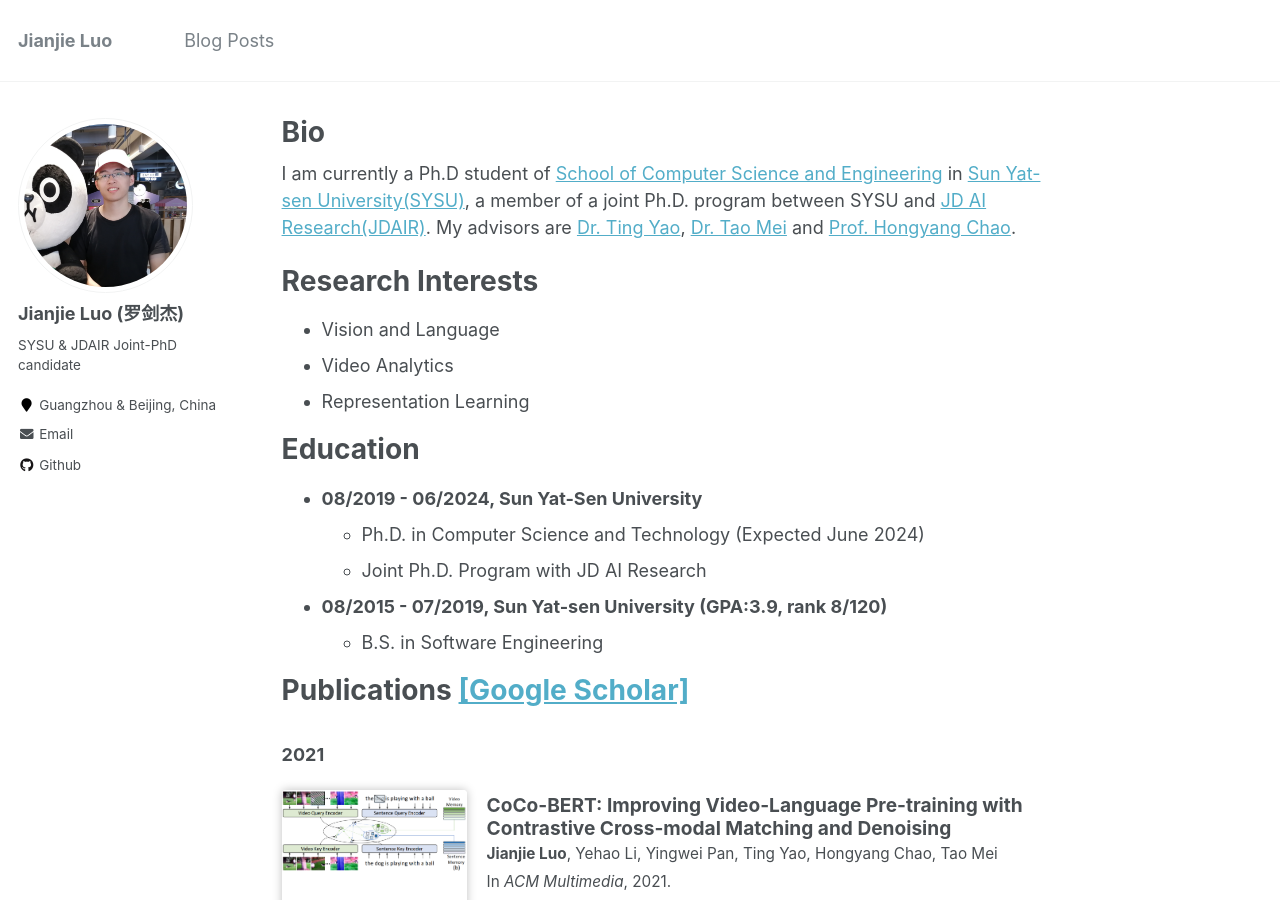
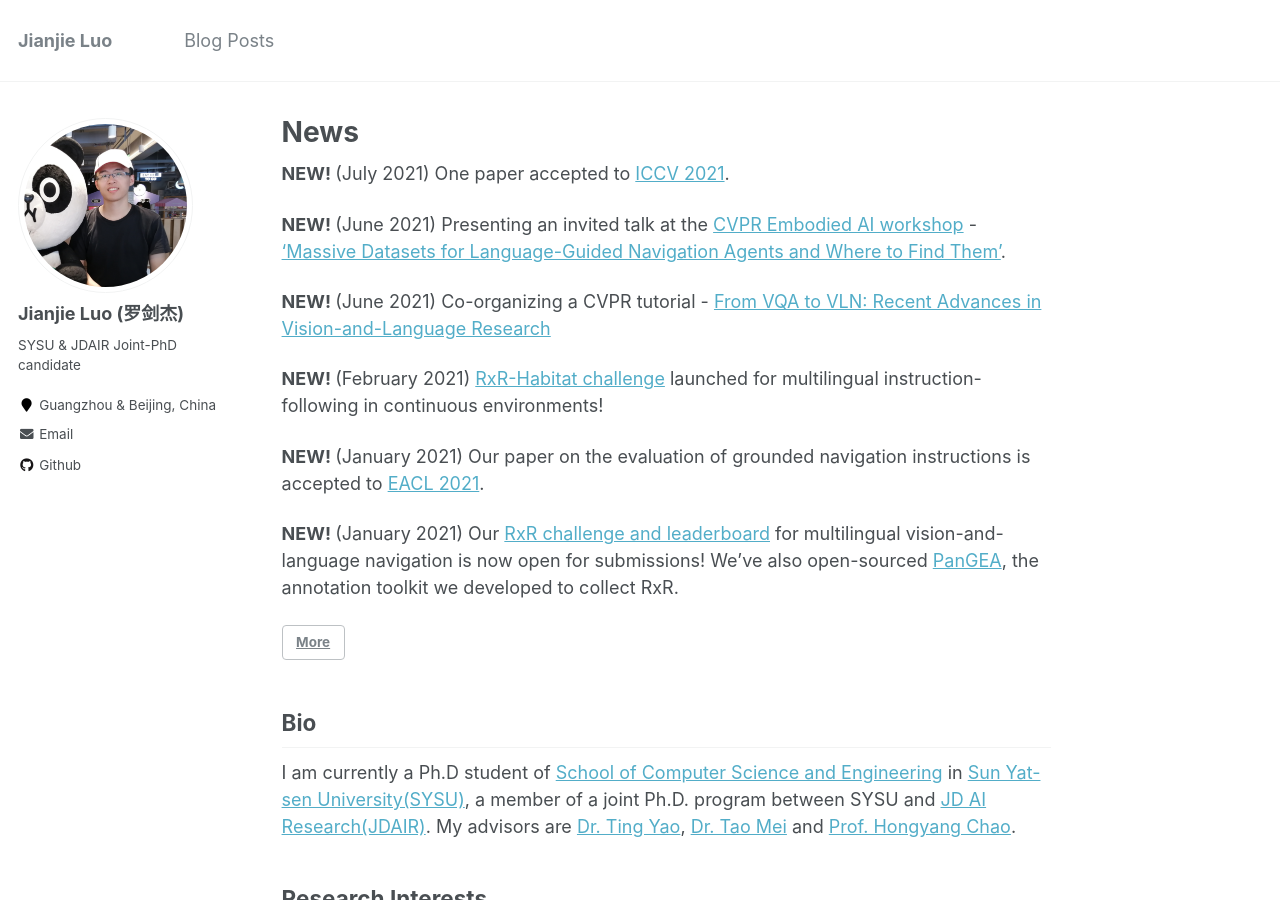
Before and after one commit to jianjieluo/jianjieluo.github.io, a Jekyll site: the page built from _pages/about.md, in a window 1280 px wide and 900 px high. Built offline with Jekyll 4.4.1, drawn with Linux system fonts in a browser that asks for light colours.

Commit message:
try to adjust news block

```diff
--- /dev/null
+++ b/_data/news.yaml
@@ -0,0 +1,51 @@
+# News on home page
+main:
+  - "(July 2021) One paper accepted to [ICCV 2021](http://iccv2021.thecvf.com/home)."
+  - "(June 2021) Presenting an invited talk at the [CVPR Embodied AI workshop](https://embodied-ai.org/) - ['Massive Datasets for Language-Guided Navigation Agents and Where to Find Them'](https://youtu.be/r5RmmXeUAwE)."
+  - "(June 2021) Co-organizing a CVPR tutorial - [From VQA to VLN: Recent Advances in Vision-and-Language Research](https://vqa2vln-tutorial.github.io/)"
+  - "(February 2021) [RxR-Habitat challenge](https://ai.google.com/research/rxr/habitat?active_tab=leaderboard) launched for multilingual instruction-following in continuous environments!"
+  - "(January 2021) Our paper on the evaluation of grounded navigation instructions is accepted to [EACL 2021](https://2021.eacl.org/)."
+  - "(January 2021) Our [RxR challenge and leaderboard](https://ai.google.com/research/rxr/) for multilingual vision-and-language navigation is now open for submissions! We've also open-sourced [PanGEA](https://github.com/google-research/pangea), the annotation toolkit we developed to collect RxR."
+
+all:
+  - "(July 2021) One paper accepted to [ICCV 2021](http://iccv2021.thecvf.com/home)."
+  - "(June 2021) Presenting an invited talk at the [CVPR Embodied AI workshop](https://embodied-ai.org/) - ['Massive Datasets for Language-Guided Navigation Agents and Where to Find Them'](https://youtu.be/r5RmmXeUAwE)."
+  - "(June 2021) Co-organizing a CVPR tutorial - [From VQA to VLN: Recent Advances in Vision-and-Language Research](https://vqa2vln-tutorial.github.io/)"
+  - "(February 2021) [RxR-Habitat Challenge](https://ai.google.com/research/rxr/habitat?active_tab=leaderboard) launched for multilingual instruction-following in continuous environments!"
+  - "(January 2021) Our paper on the evaluation of grounded navigation instructions is accepted to [EACL 2021](https://2021.eacl.org/)."
+  - "(January 2021) Our [RxR challenge and leaderboard](https://ai.google.com/research/rxr/) for multilingual vision-and-language navigation is now open for submissions! We've also open-sourced [PanGEA](https://github.com/google-research/pangea), the annotation toolkit we developed to collect RxR."
+  - "(December 2020) Recognized as an [EMNLP 2020 outstanding reviewer](https://www.aclweb.org/anthology/2020.emnlp-main.0.pdf)."
+  - "(October 2020) Excited to release our new [RxR dataset](https://github.com/google-research-datasets/RxR) for multilingual Vision-and-Language Navigation (VLN)."
+  - "(October 2020) Our VLN sim-to-real paper is accepted to [CoRL 2020](https://www.robot-learning.org/)."
+  - "(September 2020) Two papers accepted to [EMNLP 2020](https://2020.emnlp.org/)."
+  - "(July 2020) Two papers accepted to [ECCV 2020](https://eccv2020.eu/)."
+  - "(June 2020) Presenting an invited talk at the [VizWiz workshop](https://vizwiz.org/workshops/2020-workshop/) at [CVPR 2020](http://cvpr2020.thecvf.com/)."
+  - "(February 2020) Our [REVERIE](https://arxiv.org/abs/1904.10151) paper on remote embodied referring expressions is accepted to CVPR as an oral presentation."
+  - "(February 2020) Delighted to be co-organizing workshops on [Embodied Vision, Actions and Language (EVAL)](https://askforalfred.com/EVAL/) at ECCV 2020 and [Advances in Language and Vision Research (ALVR)](https://alvr-workshop.github.io/) at ACL 2020."
+  - "(October 2019) Excited to announce: from January, I'll be a Research Scientist at Google in Austin! Looking forward to collaborating with [Jason Baldridge](https://ai.google/research/people/JasonBaldridge/), [Radu Soricut](https://ai.google/research/people/105783) and others!"
+  - "(September 2019) Our paper [Chasing Ghosts: Instruction Following as Bayesian State Tracking](https://arxiv.org/abs/1907.02022) is accepted to [NeurIPS 2019](https://neurips.cc/)."
+  - "(July 2019) Our [nocaps](https://nocaps.org/) paper is accepted to [ICCV 2019](http://iccv2019.thecvf.com/)."
+  - "(May 2019) Recognized as a [CVPR 2019 outstanding reviewer](http://cvpr2019.thecvf.com/files/CVPR_2019_Program_Guide.pdf)."
+  - "(May 2019) We have released the [nocaps](https://nocaps.org/) benchmark for **n**ovel **o**bject **cap**tioning at **s**cale."
+  - "(April 2019) We have a paper accepted to [ICML 2019](https://icml.cc/). Congratulations Ashwin."
+  - "(February 2019) Co-organizing the [Visual Question Answering and Dialog Workshop](https://visualqa.org/workshop.html) and the [Habitat: Embodied Agents Challenge and Workshop](https://facebookmicrosites.github.io/habitat-website/workshop/) at CVPR 2019."
+  - "(February 2019) We have a paper accepted to [CVPR 2019](http://cvpr2019.thecvf.com/). Congratulations to Huda and Vincent."
+  - "(February 2019) I am serving as an Area Chair for [NeurIPS 2019](https://neurips.cc/Conferences/2019)."
+  - "(December 2018) Co-organizing the [Visually Grounded Interaction and Language Workshop](https://nips2018vigil.github.io/) at NeurIPS."
+  - "(September 2018) Recognized as a [NeurIPS 2018 outstanding reviewer](https://media.nips.cc/Conferences/NIPS2018/NIPS-2018-Conference-Book.pdf)."
+  - "(September 2018) Our paper is accepted to [NeurIPS 2018](https://nips.cc/)."
+  - "(August 2018) We have one paper accepted to [EMNLP 2018](http://emnlp2018.org/)."
+  - "(July 2018) Excited to announce that I have started as a research scientist at Georgia Tech, collaborating with [Dhruv Batra](https://www.cc.gatech.edu/~dbatra/) and [Devi Parikh](https://www.cc.gatech.edu/~parikh/)."
+  - "(July 2018) Slides available from our tutorial on [Connecting Language and Vision to Actions](https://lvatutorial.github.io/) at [ACL 2018](http://acl2018.org/)."
+  - "(June 2018) Presenting an invited talk at the [VQA Challenge and Visual Dialog workshop](http://visualqa.org/workshop) at CVPR."
+  - "(May 2018) Our Vision and Language Navigation (VLN) [challenge and leaderboard](https://evalai.cloudcv.org/web/challenges/challenge-page/97/overview) is now live on EvalAI!"
+  - "(May 2018) Very excited to be an organizer of the ECCV 2018 workshop on [Visual Learning and Embodied Agents in Simulation Environments](https://eccv18-vlease.github.io/)."
+  - "(April 2018) We have a paper accepted to [ACL 2018](http://acl2018.org/)."
+  - "(February 2018) We have three papers accepted to CVPR 2018, including [one oral](/up-down-attention/) and [one spotlight](https://bringmeaspoon.org/)! Congratulations to all co-authors."
+  - "(February 2018) We have published code for our recently [state-of-the-art image captioning model](https://github.com/peteanderson80/Up-Down-Captioner)."
+  - "(December 2017) We will be presenting our work on [Vision-and-Language Navigation](https://bringmeaspoon.org/) at the NIPS 2017 [ViGIL workshop](https://nips2017vigil.github.io)."
+  - "(Sept 2017) We have been selected to receive a [Facebook ParlAI research award](https://research.fb.com/announcing-the-winners-of-the-facebook-parlai-research-awards/)."
+  - "(26 July 2017) We are 1st in the 2017 Visual Question Answering (VQA) Challenge at CVPR! We are also 1st on the MSCOCO image captioning leaderboard. Details and code are on the [project page](/up-down-attention/)."
+  - "(July 2017) Our paper on [out-of-domain image captioning](/images/constrained-beam-search.pdf) is accepted to EMNLP 2017."
+  - "(April 2017) I am currently interning with the Deep Learning Technology Center working with [Lei Zhang](https://www.microsoft.com/en-us/research/people/leizhang/) and [Xiaodong He](https://www.microsoft.com/en-us/research/people/xiaohe/) at Microsoft AI & Research, Redmond, Washington USA."
+  - "(July 2016) We have released a new [image caption evaluation metric (SPICE)](/spice/) that improves on CIDEr and METEOR. The paper will appear at ECCV 2016."
--- a/_pages/about.md
+++ b/_pages/about.md
@@ -1,6 +1,6 @@
 ---
 permalink: /
-title: "Bio"
+title: "News"
 excerpt: "About me"
 author_profile: true
 redirect_from:
@@ -8,16 +8,31 @@ redirect_from:
   - /about.html
 ---
 
-I am currently a Ph.D student of [School of Computer Science and Engineering](https://cse.sysu.edu.cn/) in [Sun Yat-sen University(SYSU)](http://www.sysu.edu.cn/2012/en/index.htm), a member of a joint Ph.D. program between SYSU and [JD AI Research(JDAIR)](https://air.jd.com/#index). My advisors are [Dr. Ting Yao](http://tingyao.deepfun.club/), [Dr. Tao Mei](https://taomei.me/) and [Prof. Hongyang Chao](http://sdcs.sysu.edu.cn/content/2508).
+<div id="news">
+  {% for item in site.data.news.main %}
+  <p><strong><font class="new">NEW! </font></strong>{{ item | markdownify | remove: '<p>' | remove: '</p>'}}</p>
+  {% endfor %}
+  <a href="#" onclick="hideBlock('news'); showBlock('allnews'); return false;" class="btn btn--inverse">More</a>
+</div>
+<div id="allnews" style="display: none;">
+  {% for item in site.data.news.all %}
+  <p><strong><font class="new">NEW! </font></strong>{{ item | markdownify | remove: '<p>' | remove: '</p>'}}</p>
+  {% endfor %}
+  <a href="#" onclick="hideBlock('allnews'); showBlock('news'); return false;" class="btn btn--inverse">Less</a>
+</div>
 
-Research Interests
-======
+<h2>Bio</h2>
+
+I am currently a Ph.D student of [School of Computer Science and Engineering](https://cse.sysu.edu.cn/) in [Sun Yat-sen University(SYSU)](http://www.sysu.edu.cn/2012/en/index.htm), a member of a joint Ph.D. program between SYSU and [JD AI Research(JDAIR)](https://air.jd.com/#index). My advisors are [Dr. Ting Yao](http://tingyao.deepfun.club/), [Dr. Tao Mei](https://taomei.me/) and [Prof. Hongyang Chao](https://cse.sysu.edu.cn/content/2508).
+
+<h2>Research Interests</h2>
+
 * Vision and Language
 * Video Analytics
 * Representation Learning
 
-Education
-======
+<h2>Education</h2>
+
 * **08/2019 - 06/2024, Sun Yat-Sen University**
   * Ph.D. in Computer Science and Technology (Expected June 2024)
   * Joint Ph.D. Program with JD AI Research
@@ -25,8 +40,7 @@ Education
 * **08/2015 - 07/2019, Sun Yat-sen University (GPA:3.9, rank 8/120)**
   * B.S. in Software Engineering
 
-Publications [\[Google Scholar\]](https://scholar.google.com/citations?user=PMgCjQcAAAAJ)
-======
+<h2 style="clear: both;" id="publications">Publications <a href="https://scholar.google.com/citations?user=PMgCjQcAAAAJ" style="font-size: 0.85em; font-weight: normal;">[Google Scholar]</a></h2>
 
 <h3>2021</h3>
 {% for publication in site.data.publications.year2021 %}
@@ -40,8 +54,8 @@ Publications [\[Google Scholar\]](https://scholar.google.com/citations?user=PMgC
 {% endfor %}
 <div style="clear: both;"></div>
 
-Experiences
-======
+<h2>Experiences</h2>
+
 * **08/2020 - Present**: Research Intern
   * Computer Vision and Multimedia Lab at JD AI Research, Beijing
   * Mentor: [Ting Yao](http://tingyao.deepfun.club/)
@@ -54,8 +68,8 @@ Experiences
   * [Pixtalks Technology](http://www.pixtalks.com/home), Guangzhou
   * Mentor: [Shengyong Ding](https://dblp.uni-trier.de/pers/hd/d/Ding:Shengyong)
 
-Selected Awards
-======
+<h2>Selected Awards</h2>
+
 * **Outstanding Undergraduate**, SYSU 2019, **Top 5%** in SYSU
 * **National Scholarship**, 2018, **Top 1%** in SYSU
 * **Finalist Winner** of 2018 American College Students Mathematical Modeling Contest, **Top 0.38%** in 20638 teams
```
Also changed, not shown: images/coco_bert.png.
